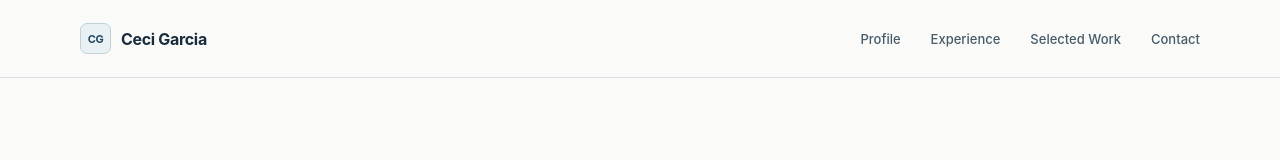
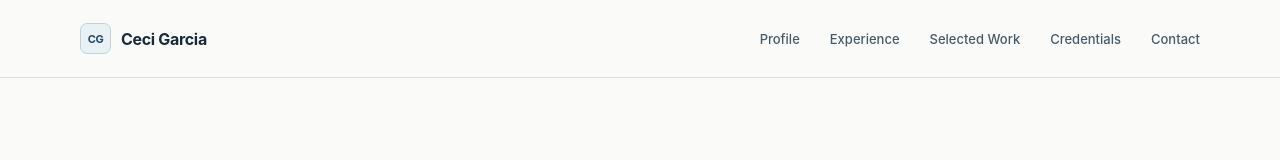
Before and after one commit to CeciG21/cg-website, a Next.js app: page / in a window 1280 px wide. Shown: the top 160 px of the page. Built offline with nearby package versions, Linux system fonts and the light colour scheme.

Commit message:
nav: link full credentials and courses page

```diff
--- a/app/components/SiteChrome.tsx
+++ b/app/components/SiteChrome.tsx
@@ -20,6 +20,7 @@ export function SiteHeader() {
         <Link href="/about/">Profile</Link>
         <Link href="/#experience">Experience</Link>
         <Link href="/projects/">Selected Work</Link>
+        <Link href="/credentials/">Credentials</Link>
         <Link href="/#contact">Contact</Link>
       </nav>
       </header>
```
